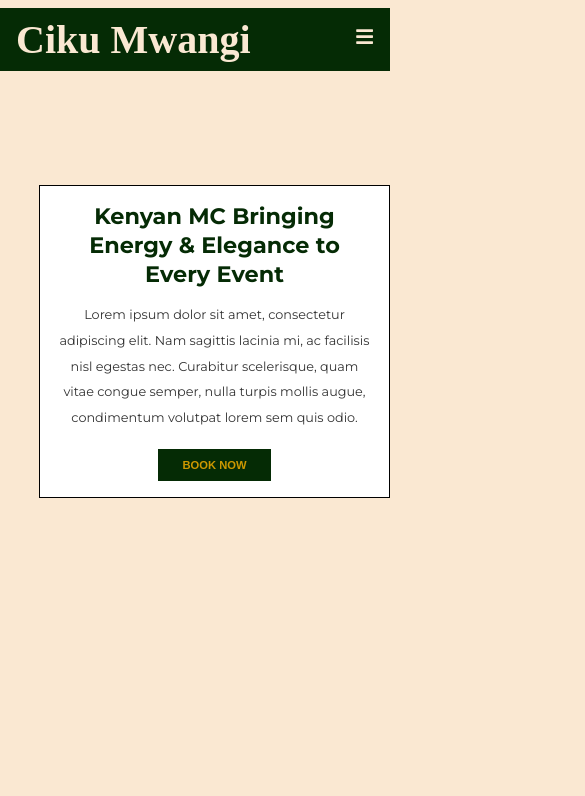
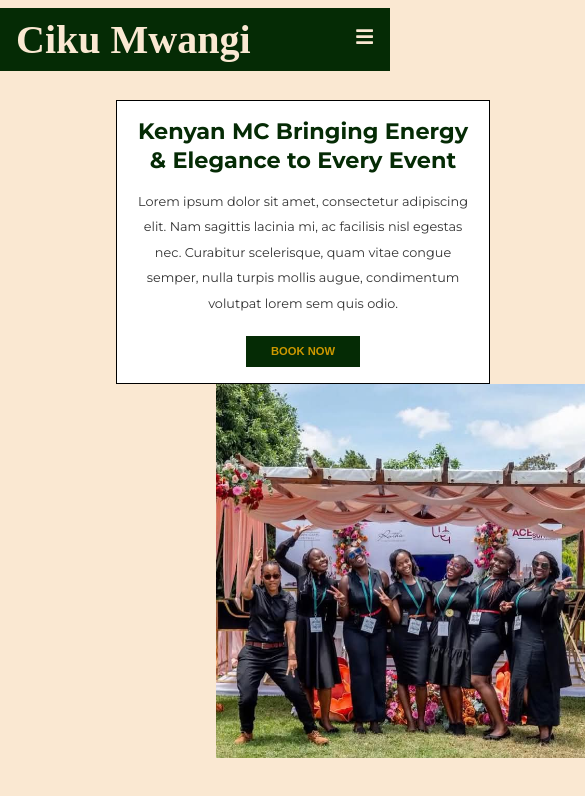
Before and after one commit to darlene9497/MC-Ciku-Shee, a React (Vite) app: page / in a window 390 px wide. Shown: the top 796 px of the page, 585 px wide, since content can reach past the window. Built offline with nearby package versions, Linux system fonts and the light colour scheme; a web font is replaced by a local one.

Commit message:
:iphone: added hero section responsiveness

```diff
--- a/src/components/hero/Hero.scss
+++ b/src/components/hero/Hero.scss
@@ -44,4 +44,40 @@
             object-fit: cover;
         }
     }
+
+    // phone responsiveness
+    @media (max-width: 768px) {
+        flex-direction: column;
+        padding: 1em;
+
+        .hero-text-box {
+            position: static;
+            max-width: 100%;
+            padding: 1em;
+            margin: 0 auto;
+        }
+
+        .hero-image {
+            margin-left: 0;
+            max-width: 100%;
+            height: auto;
+        }
+    }
+
+    // tablet responsiveness
+    @media (max-width: 1024px) {
+        padding-right: 0;
+
+        .hero-text-box {
+            left: 1%;
+            top: 60%;
+            max-width: 400px;
+        }
+
+        .hero-image {
+            margin-left: 200px;
+            max-width: 590px;
+            height: 400px;
+        }
+    }
 }
```
